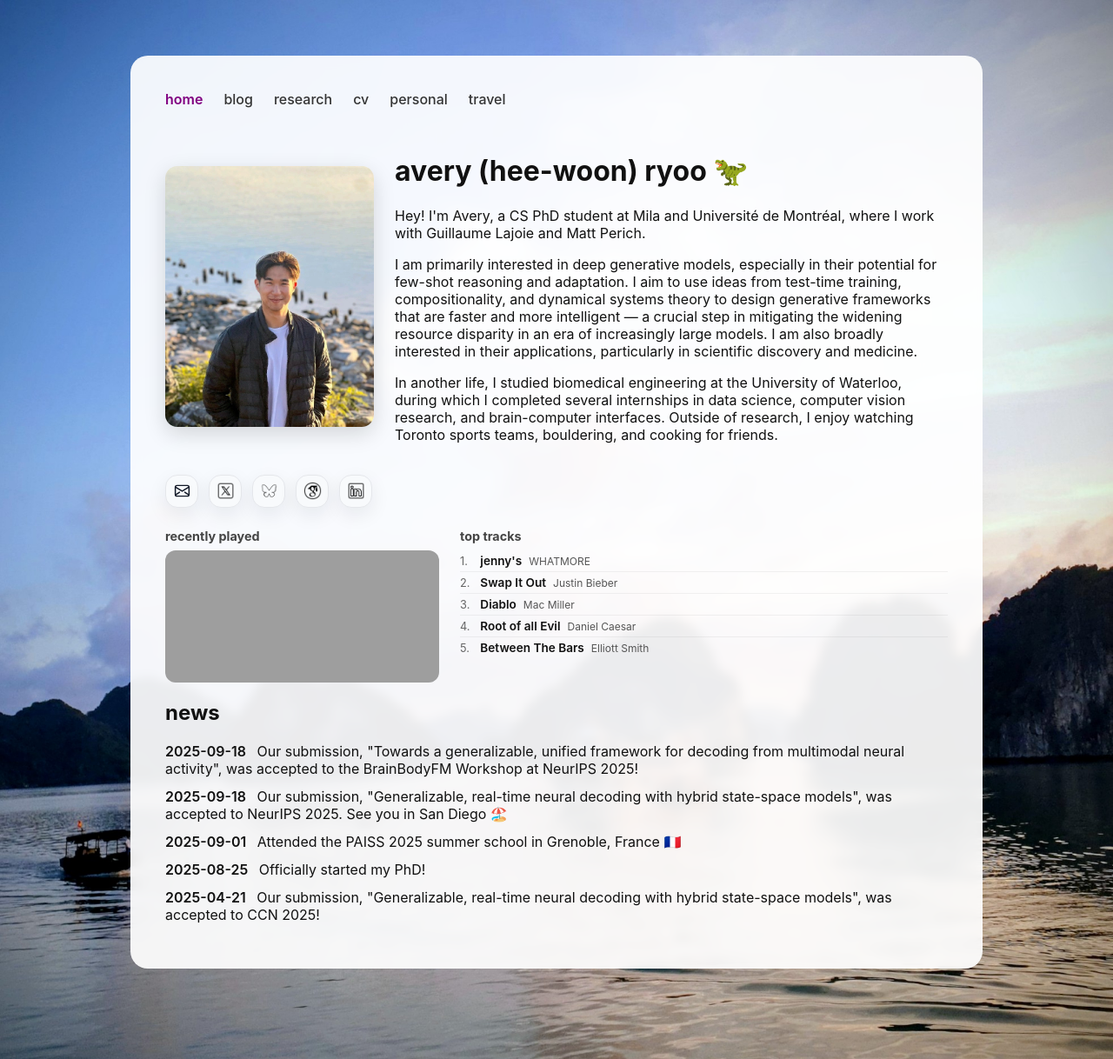
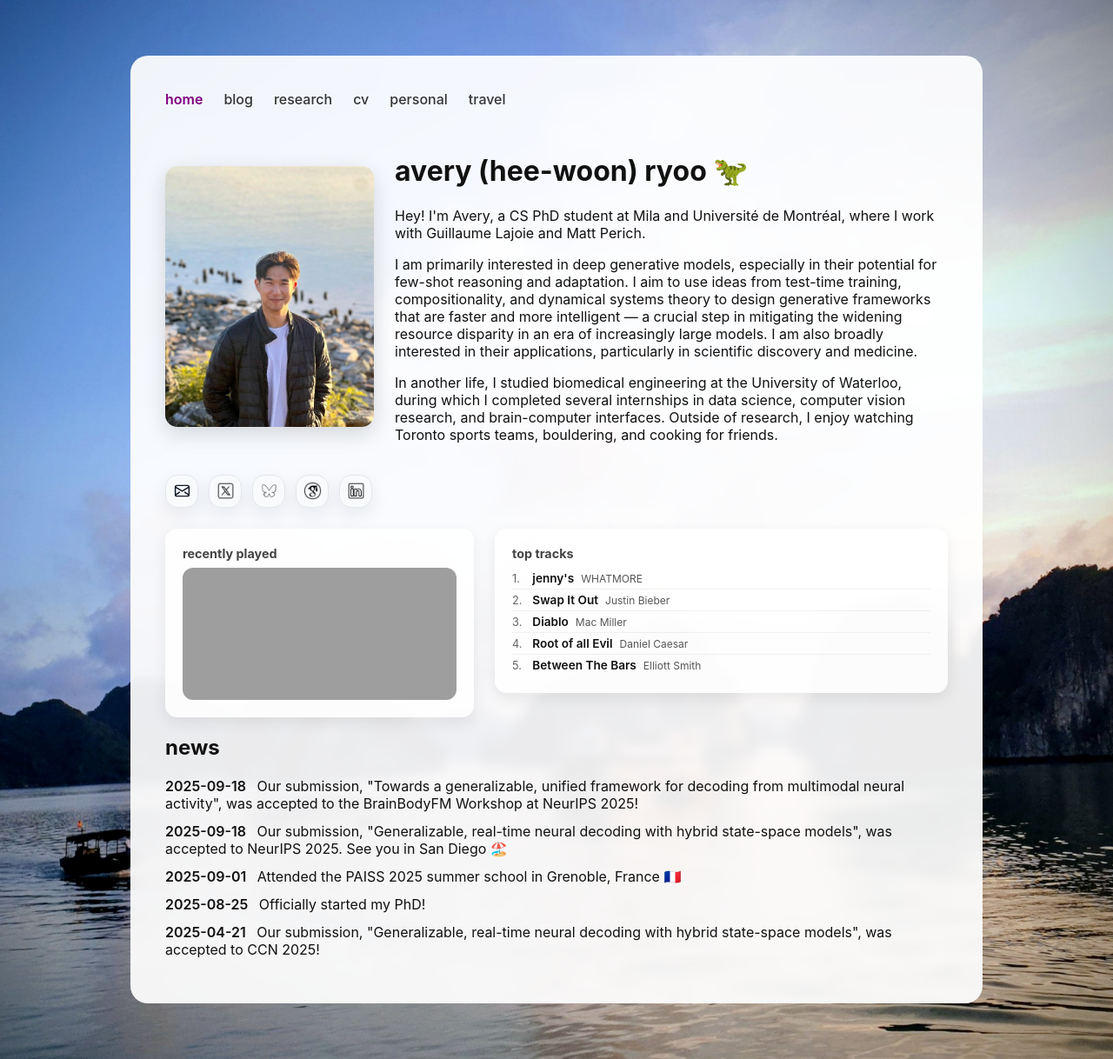
Before and after one commit to averyryoo/averyryoo.github.io, a Jekyll site: the page built from index.md, in a window 1280 px wide. Shown: the whole page at 87% size. Built offline with Jekyll 4.4.1, drawn with Linux system fonts in a browser that asks for light colours; grey boxes are pictures that could not be loaded.

Commit message:
add individual card styling to now-playing and top-tracks columns

```diff
--- a/assets/css/main.scss
+++ b/assets/css/main.scss
@@ -428,6 +428,10 @@ body {
   flex: 0 0 35%;
   display: flex;
   flex-direction: column;
+  padding: $spacing-xl;
+  background: $card-bg-paper;
+  border-radius: $card-radius-sm;
+  box-shadow: $shadow-sm;
 }
 
 .now-playing h3,
@@ -471,6 +475,10 @@ body {
 
 .top-tracks {
   flex: 1;
+  padding: $spacing-xl;
+  background: $card-bg-paper;
+  border-radius: $card-radius-sm;
+  box-shadow: $shadow-sm;
 }
 
 .track-list {
```
